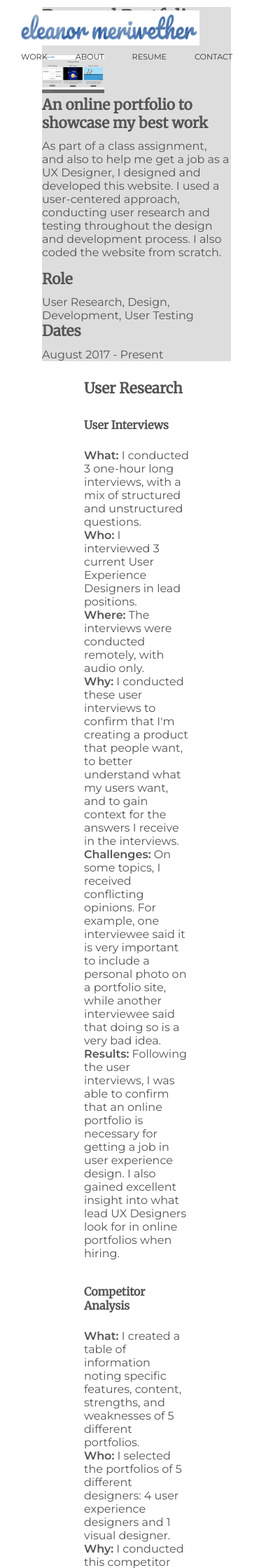
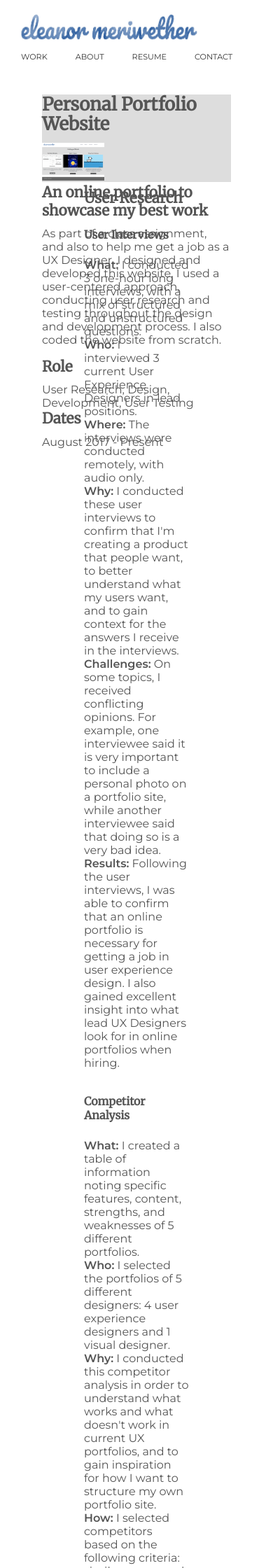
Before and after one commit to emeriwether/emeriwether.github.io, a Jekyll site: the page built from project1.html, in a window 390 px wide. Shown: the top 2240 px of the page at 70% size. Built offline with Jekyll 4.4.1, drawn with Linux system fonts in a browser that asks for light colours.

Commit message:
Revert "rename main header to differentiate from project 1 header"
This reverts commit a1fe1b51c778789652770fff8dca492eaf399b8c.

```diff
--- a/css/styles.css
+++ b/css/styles.css
@@ -32,7 +32,7 @@ HEADER
 -----------
 -----------
 */
-header.mainHeader { height: 100px; position: relative; }
+header { height: 100px; position: relative; }
 
 /* Header Logo */
 img.logo {
@@ -42,7 +42,7 @@ img.logo {
     top: 15px; left: 25px;
 }
 
-header.mainHeader a.logo span { display: none; }
+header a.logo span { display: none; }
 
 
 /*
@@ -182,7 +182,7 @@ MEDIA QUERIES
 
 @media screen and (max-width: 948px) {
     /* Header */
-    header.mainHeader { height: 125px; }
+    header { height: 125px; }
 
     /* Navigation */
     nav { padding-top: 70px; }
--- a/project1.html
+++ b/project1.html
@@ -1,6 +1,7 @@
 ---
 layout: default
 ---
+<!--I think I need to switch the article and section here. Should be <article><section></section><section></section></article> -->
 <article class="PortfolioWebsite">
     <header>
         <h2>Personal Portfolio Website</h2>
```
